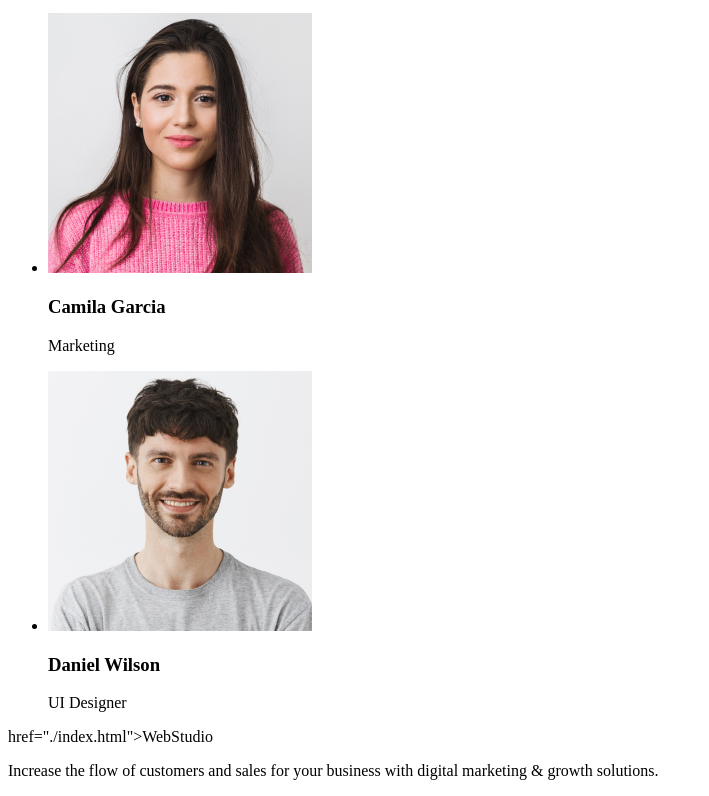
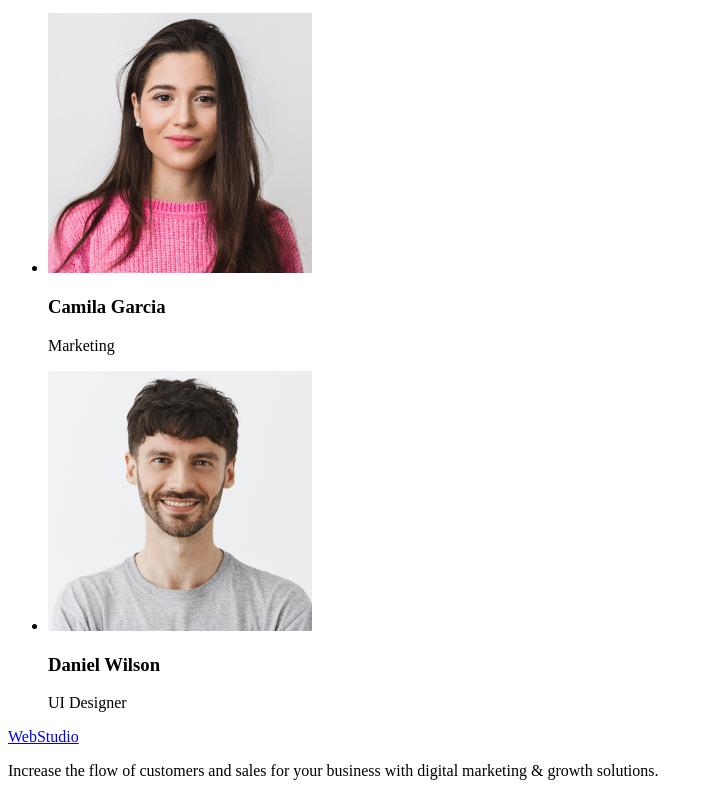
Before and after one commit to oksperetyatko/goit-markup-hw-01, a plain HTML site: page index.html in a window 1280 px wide. Shown: the part 1362-2158 px from the top of the page, without its empty margins (0-709 px from the left). Drawn offline with Linux system fonts and the light colour scheme.

Commit message:
correcteeeeed

```diff
--- a/index.html
+++ b/index.html
@@ -104,7 +104,7 @@
 </main>
         <footer>
             <nav>
-            <a>href="./index.html">WebStudio</a>
+            <a href="./index.html">WebStudio</a>
             </nav>
             <p>
                 Increase the flow of customers and sales for your business with digital marketing & growth solutions.
```
